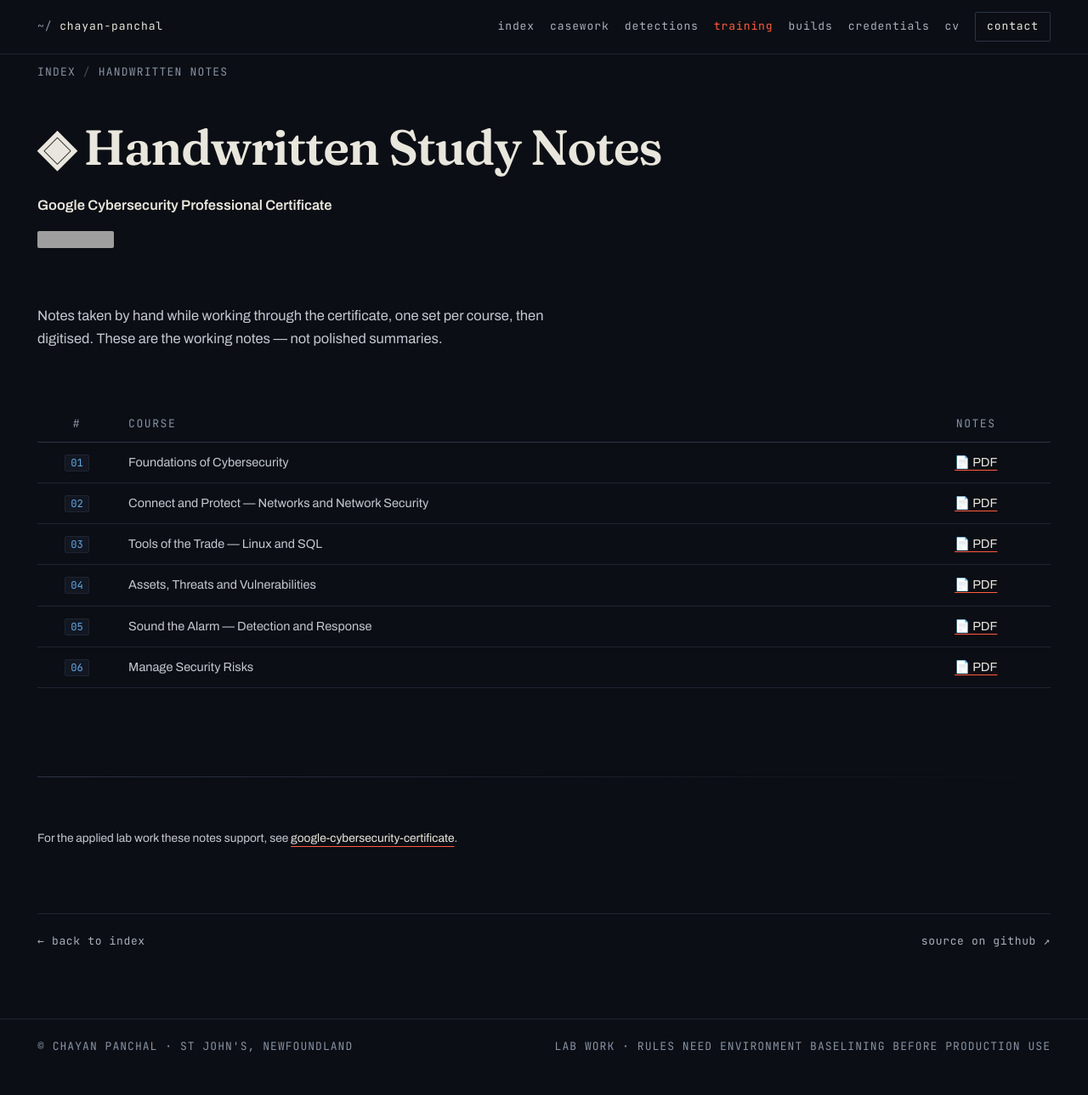
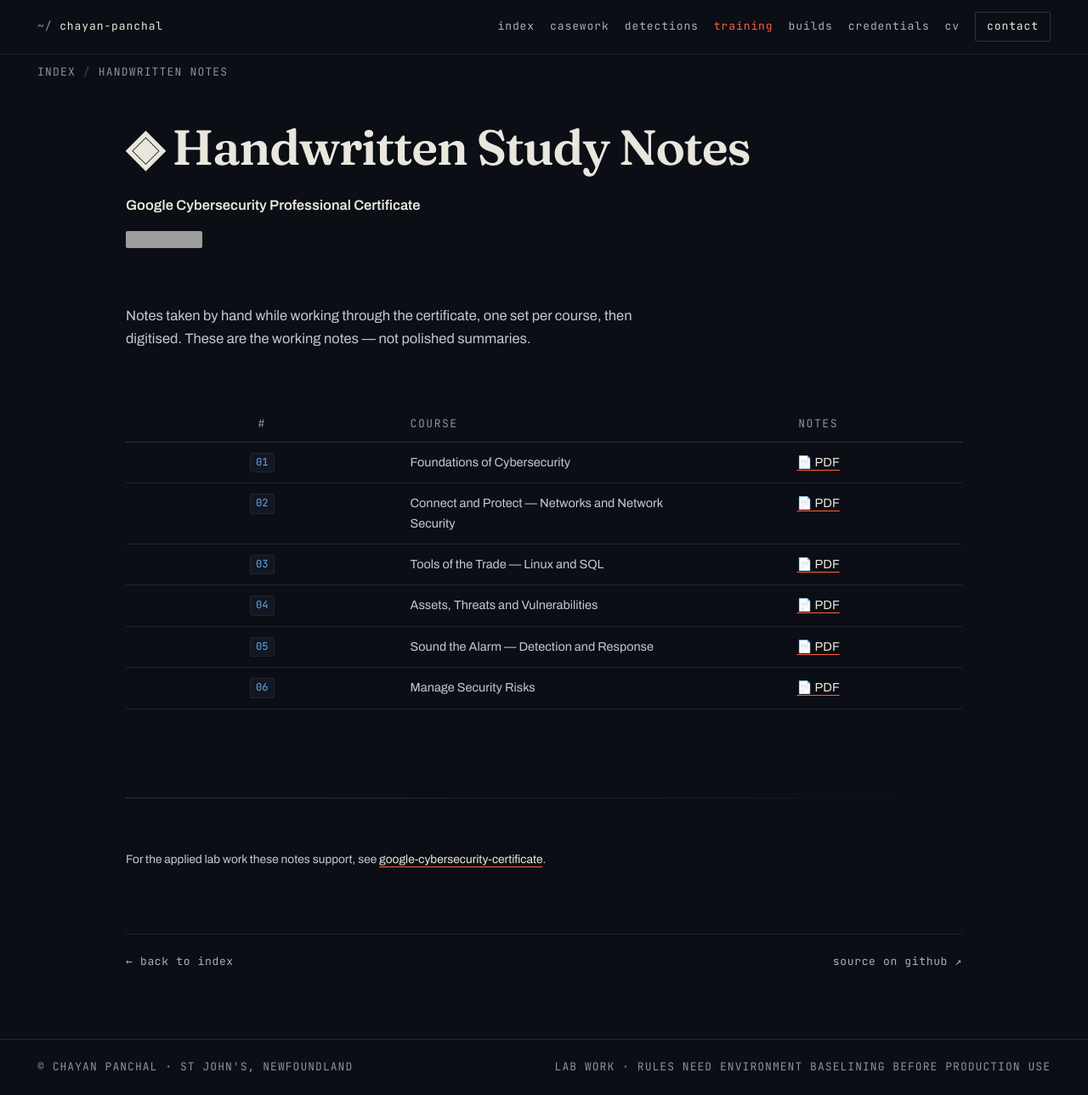
Before and after one commit to akatetron/signal-over-noise, a Jekyll site: the page built from handwritten-notes/README.md, in a window 1280 px wide. Shown: the whole page at 85% size. Built offline with Jekyll 4.4.1, drawn with Linux system fonts in a browser that asks for light colours; our own code applies the rules of GitHub Pages for plain Markdown files; before the commit the page ends 1264 px from its top, so only the background shows below that; grey boxes are pictures that could not be loaded.

Commit message:
Give long-form pages a real reading measure and fix table layout
- decide the margin rail server-side from the page content, so the column
  width is correct on first paint instead of reflowing after JS
- long-form write-ups now read at a centred 1072px measure; section
  indexes keep the full width
- drop the duplicated EX.NN from the rail (it already prints on the
  heading) and lift the inactive rail labels out of near-invisibility
- cap the first table column so one long path cannot starve the
  description column, and stop filenames breaking mid-word

```diff
--- a/_layouts/default.html
+++ b/_layouts/default.html
@@ -43,7 +43,14 @@
     {%- endfor -%}
   </div>
 
-  <div class="doc-shell" id="shell">
+  {%- comment -%} Section indexes run full width; long-form write-ups read at a book measure. {%- endcomment -%}
+  {%- assign isidx = false -%}{%- if content contains 'idx-title' -%}{%- assign isidx = true -%}{%- endif -%}
+  {%- assign h2n = content | split: '<h2' | size | minus: 1 -%}
+  {%- assign hasrail = false -%}
+  {%- if isidx -%}
+    {%- if content contains 'rule-groups' -%}{%- assign hasrail = true -%}{%- endif -%}
+  {%- elsif h2n >= 2 -%}{%- assign hasrail = true -%}{%- endif -%}
+  <div class="doc-shell {% if hasrail %}has-rail{% else %}no-rail{% endif %}{% unless isidx %} narrow{% endunless %}" id="shell">
     <aside class="rail" id="rail" aria-label="Section index"></aside>
     <main class="doc" id="doc">
       {{ content }}
--- a/assets/css/site.css
+++ b/assets/css/site.css
@@ -117,15 +117,17 @@ a { color: inherit; }
 /* ---------- the sheet: margin rail + body ---------- */
 .doc-shell { display: grid; grid-template-columns: var(--rail) minmax(0, 1fr); gap: 0;
   padding: 0 var(--pad); max-width: 1560px; margin: 0 auto; }
+/* long-form pages read at a book measure, centred, instead of hugging the left
+   edge of a 1560px field with half the screen left empty */
+.doc-shell.narrow { max-width: 1072px; }
 .rail { border-right: 1px solid var(--rule); position: relative; padding-top: 34px; }
 .rail .ex { position: absolute; right: 0; width: 100%; padding-right: 16px; text-align: right;
-  font-family: var(--mono); font-size: 12px; letter-spacing: .08em; color: var(--faint); line-height: 1.5;
+  font-family: var(--mono); font-size: 12px; letter-spacing: .06em; color: #566376; line-height: 1.5;
   text-decoration: none; transition: color .25s ease; }
-.rail .ex b { display: block; color: var(--rule2); font-weight: 500; transition: color .25s ease; }
+
 .rail .ex::after { content: ""; position: absolute; right: -4px; top: 6px; width: 7px; height: 1px;
   background: var(--rule2); transition: background .25s ease, width .25s var(--ease); }
-.rail .ex.on { color: var(--dim); }
-.rail .ex.on b { color: var(--steel); }
+.rail .ex.on { color: var(--steel); }
 .rail .ex.on::after { background: var(--steel); width: 13px; }
 .rail .ex:hover { color: var(--ink); }
 .doc { min-width: 0; padding: 34px 0 80px 34px; }
@@ -638,3 +640,12 @@ blockquote.pull em { color: var(--signal); font-style: italic; font-weight: 400;
 .cards.builds .acc-dev .card-facts dt { color: var(--dim); }
 .cards.builds .priv-note { border-top-color: var(--rule2); margin-top: 20px; padding-top: 18px; }
 @media (max-width: 920px) { .cards.builds { gap: 18px; } .cards.builds .card { padding: 24px 22px; } }
+
+/* Filenames in table cells must not break mid-word. The first column is capped
+   so one very long path cannot starve the description column; that one chip
+   scrolls inside its own cell instead. */
+.doc table { table-layout: fixed; }
+.doc th:first-child { width: 34%; }
+.doc td code, .doc th code { white-space: nowrap; }
+.doc td code { display: inline-block; max-width: 100%; overflow-x: auto; vertical-align: bottom; }
+@media (max-width: 760px) { .doc table { table-layout: auto; } }
```
Also changed, not shown: other parts of _layouts/default.html (+1 -2 lines).
